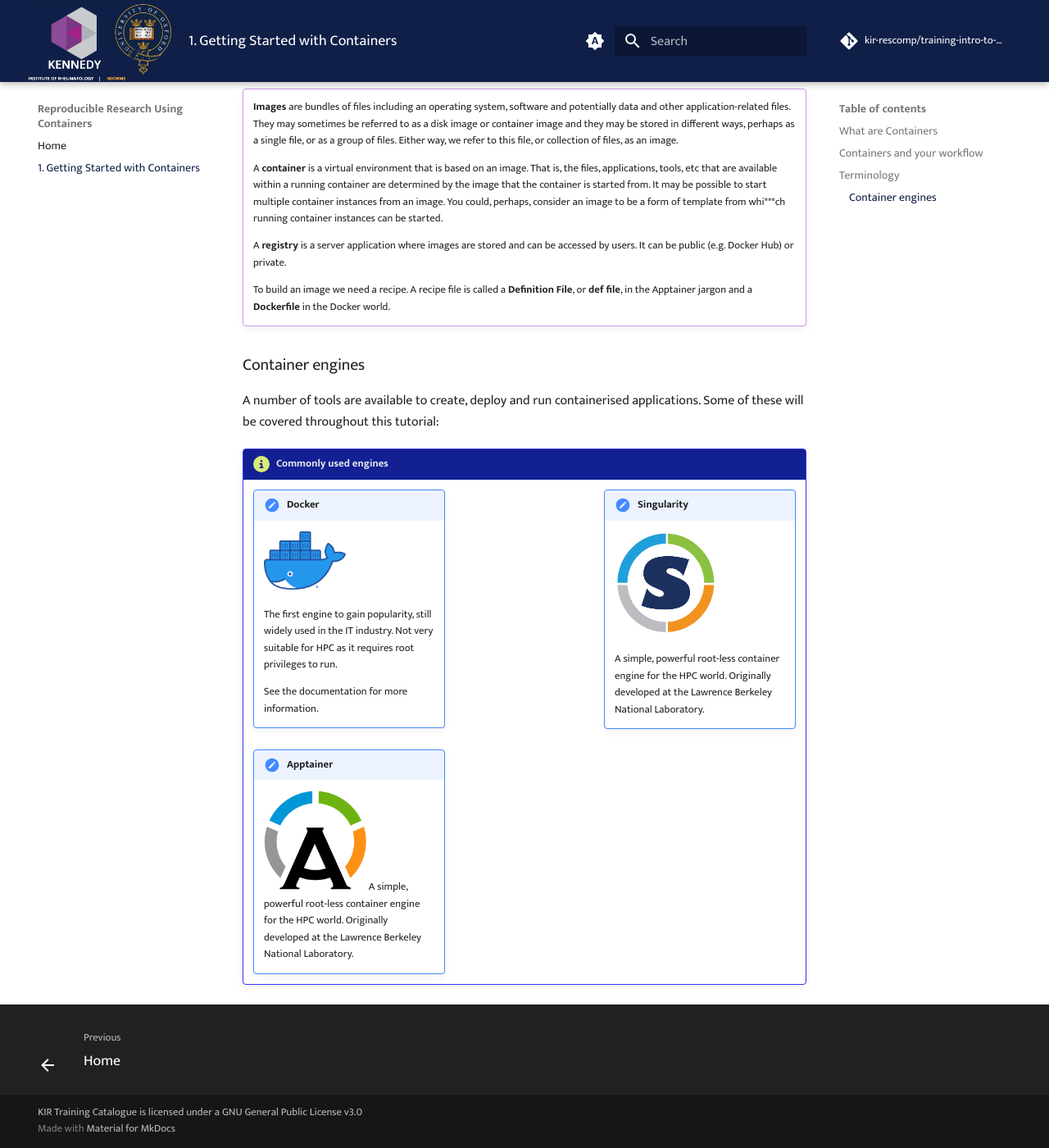
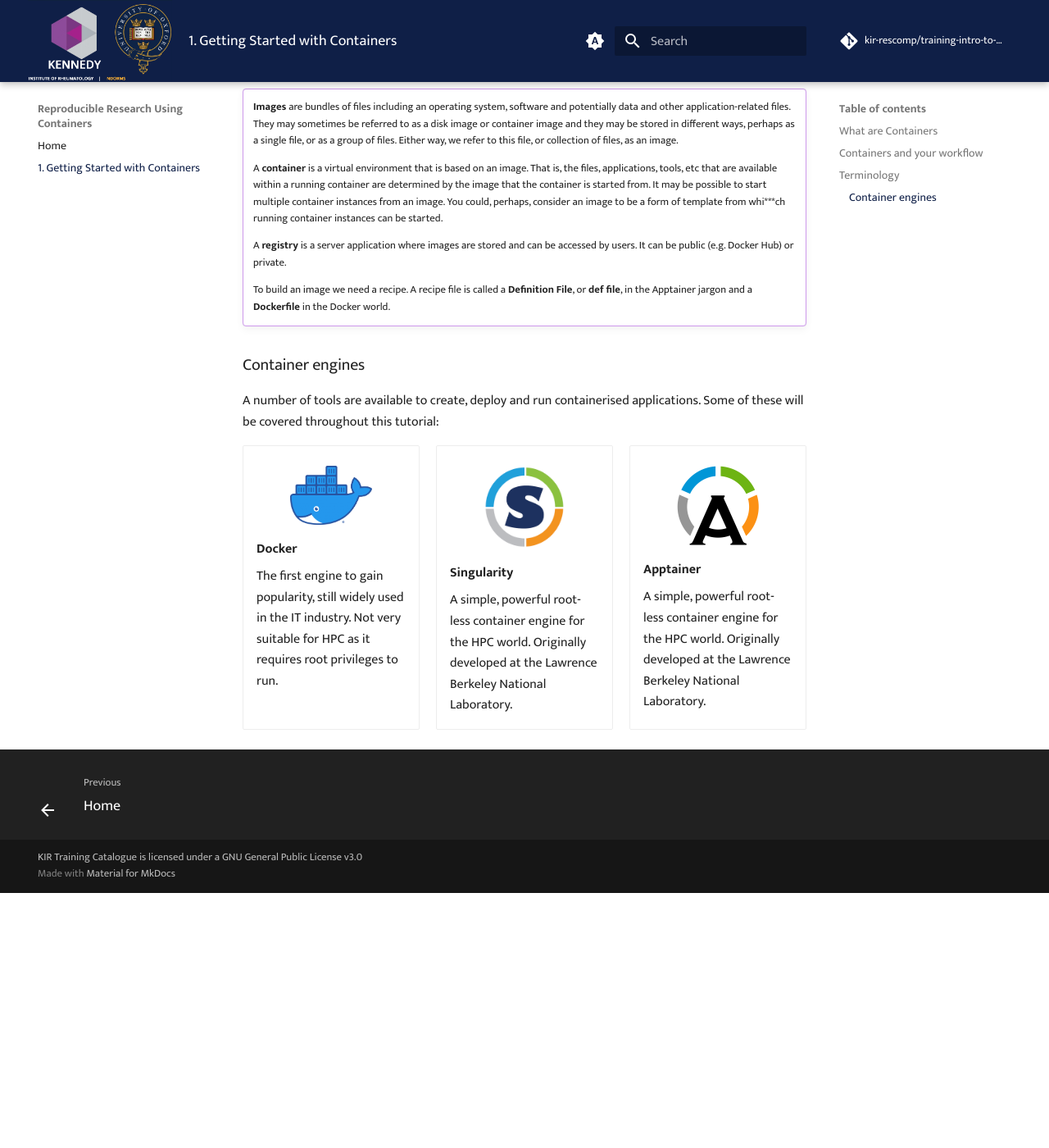
Before and after one commit to kir-rescomp/training-intro-to-apptainer, an MkDocs documentation site: the page built from docs/1.getting-started-with-containers.md, in a window 1280 px wide and 1400 px high, scrolled down 1565 px. Shown: the whole window at 82% size. Built offline with MkDocs 1.6.1 and Material for MkDocs 9.7.7, drawn with Linux system fonts in a browser that asks for light colours; comment, search, counter and statistics services are not loaded; after the commit the page ends 2654 px from its top, so only the background shows below that.

Commit message:
upadte grid-card defaults on stylesheets

```diff
--- a/docs/1.getting-started-with-containers.md
+++ b/docs/1.getting-started-with-containers.md
@@ -52,22 +52,24 @@ We’ll start with a brief note on the terminology used in this section of the c
 ### Container engines
 A number of tools are available to create, deploy and run containerised applications. Some of these will be covered throughout this tutorial:
 
-!!! circle-info "Commonly used engines"
+<div class="grid cards" markdown>
 
-    !!! Docker inline
-        ![image](./images/logo_docker.png){width="100"}
+-   <center>![docker](./images/logo_docker.png){width="100"}</center>
 
-        The first engine to gain popularity, still widely used in the IT industry. Not very suitable for HPC as it requires root privileges to run.
+    __Docker__
 
-        See the documentation for more information.
+    The first engine to gain popularity, still widely used in the IT industry. Not very suitable for HPC as it requires root privileges to run.
 
-    !!! Singularity inline end
-        ![image](./images/logo_singularity.png){width="125"}
+-   <center>![Singularity](./images/logo_singularity.png){width="100"}</center>
 
-        A simple, powerful root-less container engine for the HPC world. Originally developed at the Lawrence Berkeley National Laboratory.
+    __Singularity__
 
-    !!! Apptainer inline center
-        ![image](./images/apptainer_upstream_logo.png){width="125"}
-        A simple, powerful root-less container engine for the HPC world. Originally developed at the Lawrence Berkeley National Laboratory.
+    A simple, powerful root-less container engine for the HPC world. Originally developed at the Lawrence Berkeley National Laboratory.
 
-    </center>
+-   <center>![apptainer](./images/apptainer_upstream_logo.png){width="100"}</center>
+
+    __Apptainer__
+
+    A simple, powerful root-less container engine for the HPC world. Originally developed at the Lawrence Berkeley National Laboratory.
+
+</div>
--- a/docs/stylesheets/extra.css
+++ b/docs/stylesheets/extra.css
@@ -10,6 +10,12 @@
 
 .md-content {
   --md-typeset-a-color: #2596be;
+}
+
+/* Force 3 columns for grid cards */
+.md-typeset .grid.cards {
+    grid-template-columns: repeat(3, 1fr);
+    gap: 1rem;
 }
 
 :root {
```
